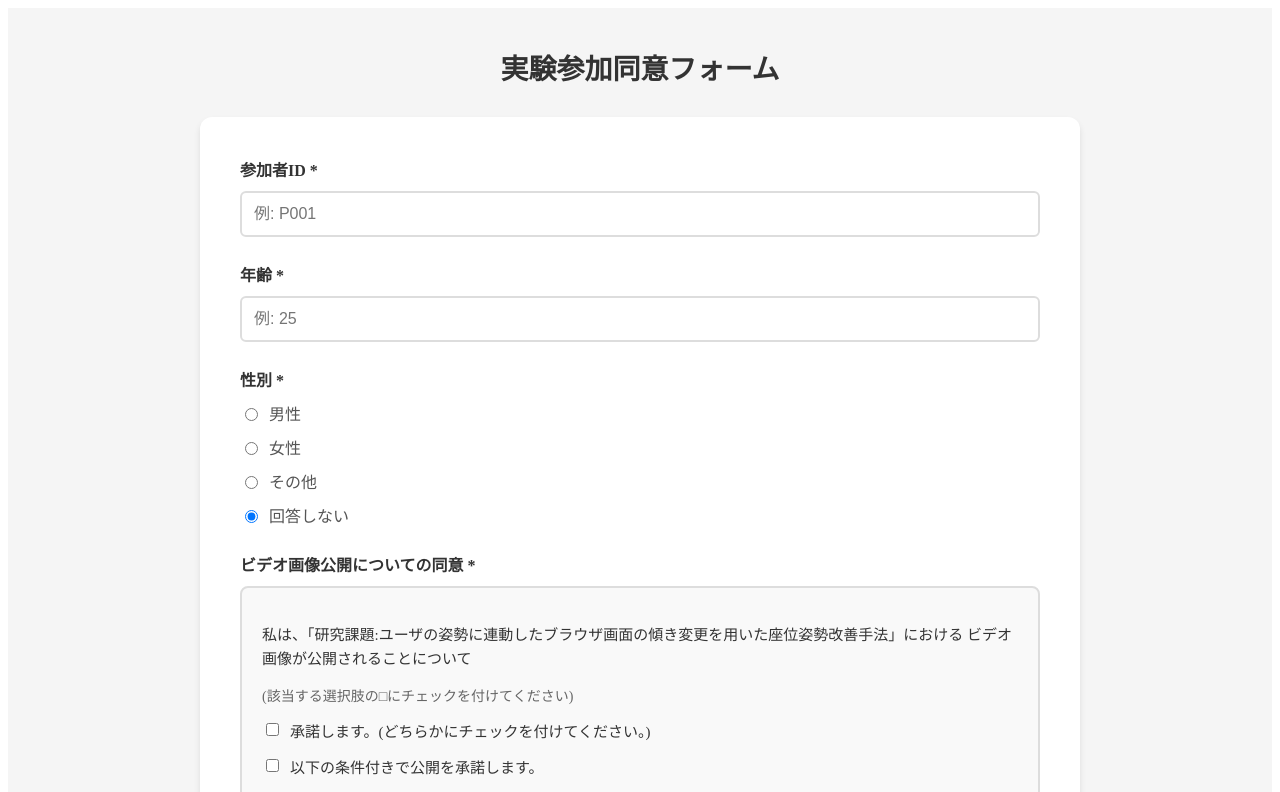
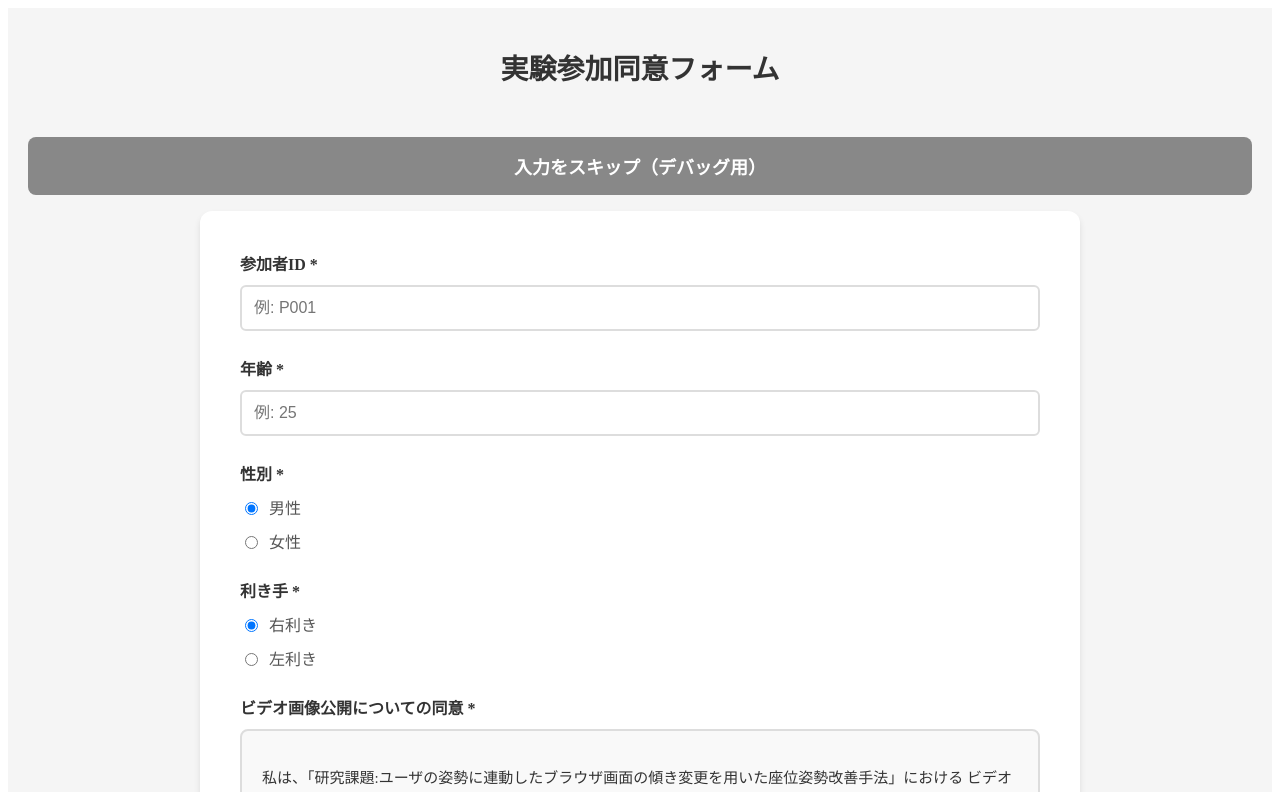
Before and after one commit to ise-bachelor/face-tilt-app, a Next.js app: page / in a window 1280 px wide. Shown: the top 792 px of the page. Built offline with nearby package versions, Linux system fonts and the light colour scheme; no server answers.

Commit message:
利き手の選択を追加、デバッグモードを追加

```diff
--- a/components/ConsentForm.tsx
+++ b/components/ConsentForm.tsx
@@ -8,10 +8,24 @@ interface ConsentFormProps {
 export const ConsentForm: React.FC<ConsentFormProps> = ({ onSubmit }) => {
   const [participantId, setParticipantId] = useState('');
   const [age, setAge] = useState('');
-  const [gender, setGender] = useState<'male' | 'female' | 'other' | 'prefer_not_to_say'>('prefer_not_to_say');
+  const [gender, setGender] = useState<'male' | 'female' >('male');
+  const [handedness, setHandedness] = useState<'right' | 'left' >('right');
   const [mainConsent, setMainConsent] = useState<'approved' | 'conditional' | 'not_approved' | ''>('');
   const [subConsent, setSubConsent] = useState<'identifiable' | 'anonymized' | ''>('');
   const [conditions, setConditions] = useState('');
+
+  // デバッグ用スキップボタンのハンドラ
+  const handleSkip = () => {
+    const participantInfo = {
+      participantId: '999',
+      age: 0,
+      gender: 'male',
+      handedness: 'right',
+      videoConsent: 'approved',
+      debug: true,
+    } as any;
+    onSubmit(participantInfo);
+  };
 
   const handleSubmit = (e: React.FormEvent) => {
     e.preventDefault();
@@ -57,6 +71,7 @@ export const ConsentForm: React.FC<ConsentFormProps> = ({ onSubmit }) => {
       participantId: participantId.trim(),
       age: ageNum,
       gender,
+      handedness,
       videoConsent: {
         consentType,
         conditions: mainConsent === 'conditional' ? conditions.trim() : undefined,
@@ -69,6 +84,10 @@ export const ConsentForm: React.FC<ConsentFormProps> = ({ onSubmit }) => {
   return (
     <div style={containerStyle}>
       <h1 style={titleStyle}>実験参加同意フォーム</h1>
+
+      <button type="button" style={{...submitButtonStyle, backgroundColor: '#888', marginBottom: 16}} onClick={handleSkip}>
+        入力をスキップ（デバッグ用）
+      </button>
 
       <form onSubmit={handleSubmit} style={formStyle}>
         {/* 参加者ID */}
@@ -121,23 +140,30 @@ export const ConsentForm: React.FC<ConsentFormProps> = ({ onSubmit }) => {
               />
               <span style={radioTextStyle}>女性</span>
             </label>
+          </div>
+        </div>
+
+        {/* 利き手 */}
+        <div style={formGroupStyle}>
+          <label style={labelStyle}>利き手 *</label>
+          <div style={radioGroupStyle}>
             <label style={radioLabelStyle}>
               <input
                 type="radio"
-                value="other"
-                checked={gender === 'other'}
-                onChange={(e) => setGender(e.target.value as any)}
+                value="right"
+                checked={handedness === 'right'}
+                onChange={(e) => setHandedness(e.target.value as any)}
               />
-              <span style={radioTextStyle}>その他</span>
+              <span style={radioTextStyle}>右利き</span>
             </label>
             <label style={radioLabelStyle}>
               <input
                 type="radio"
-                value="prefer_not_to_say"
-                checked={gender === 'prefer_not_to_say'}
-                onChange={(e) => setGender(e.target.value as any)}
+                value="left"
+                checked={handedness === 'left'}
+                onChange={(e) => setHandedness(e.target.value as any)}
               />
-              <span style={radioTextStyle}>回答しない</span>
+              <span style={radioTextStyle}>左利き</span>
             </label>
           </div>
         </div>
--- a/pages/index.tsx
+++ b/pages/index.tsx
@@ -46,10 +46,12 @@ const Home: NextPage = () => {
   const handleConsentSubmit = (info: ParticipantInfo) => {
     setParticipantInfo(info);
 
-    // 参加者情報のCSVをダウンロード
-    const csvContent = generateParticipantInfoCSV(info);
-    const filename = `${info.participantId}_consent.csv`;
-    downloadCSV(csvContent, filename);
+    // デバッグモード（IDが999）の場合はCSVダウンロードしない
+    if (info.participantId !== '999') {
+      const csvContent = generateParticipantInfoCSV(info);
+      const filename = `${info.participantId}_consent.csv`;
+      downloadCSV(csvContent, filename);
+    }
   };
 
   const handleStartTask = () => {
--- a/types/index.ts
+++ b/types/index.ts
@@ -115,6 +115,7 @@ export interface ParticipantInfo {
   participantId: string;
   age: number;
   gender: 'male' | 'female' | 'other' | 'prefer_not_to_say';
+  handedness: 'right' | 'left' | 'other';
   videoConsent: VideoConsent;
 }
 
```
